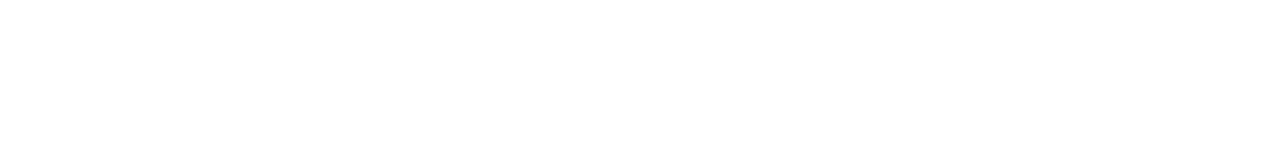
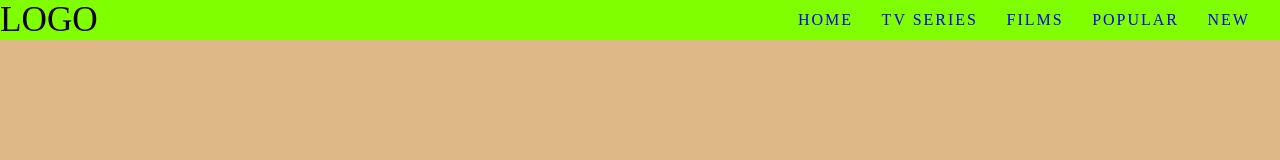
Before and after one commit to HarryValente/Limit-plus, a plain HTML site: page homepage.html in a window 1280 px wide. Shown: the top 160 px of the page. Drawn offline with Linux system fonts and the light colour scheme.

Commit message:
Added a sticky animated nav
Still needs the general styling adding

```diff
--- a/homepage.css
+++ b/homepage.css
@@ -0,0 +1,62 @@
+*{
+    margin: 0;
+    padding: 0;
+    box-sizing: border-box;
+}
+
+body{
+    background: burlywood;
+    min-height: 200vh;
+}
+
+header{
+    position: fixed;
+    top: 0;
+    left: 0;
+    display: flex;
+    justify-content: space-between;
+    align-items: center;
+    width: 100%;
+    background-color: chartreuse;
+    transition: 0.6s ease;
+}
+
+header.sticky{
+    padding: 5px 100px;
+    background: coral;
+}
+
+header .logo{
+    font-size: 2.2em;
+    transition: 0.6s;
+}
+
+header ul{
+    position: relative;
+    display: flex;
+    justify-content: space-between;
+    align-items: center;
+    width: 40%;
+    padding: 0 30px;
+}
+
+header ul li{
+    list-style: none;
+    position: relative;
+}
+
+header ul li a{
+    text-decoration: none;
+    letter-spacing: 2px;
+    font-weight: 500px;
+    transition: 0.6s;
+}
+
+header ul li a:hover{
+    color: #ffffff;
+}
+
+header.sticky .logo,
+header.sticky ul li a{
+    color: #000000;
+}
--- a/homepage.html
+++ b/homepage.html
@@ -0,0 +1,25 @@
+<!DOCTYPE html>
+<html lang="en">
+<head>
+    <meta charset="UTF-8">
+    <meta name="viewport" content="width=device-width, initial-scale=1.0">
+    <meta http-equiv="X-UA-Compatible" content="ie=edge">
+    <link rel="stylesheet" href="homepage.css">
+    <title>LIMIT PLUS</title>
+</head>
+<body>
+
+    <header>
+        <div class="logo">LOGO</div>
+            <ul>
+                <li><a href="#">HOME</a></li>
+                <li><a href="#">TV SERIES</a></li>
+                <li><a href="#">FILMS</a></li>
+                <li><a href="#">POPULAR</a></li>
+                <li><a href="#">NEW</a></li>
+            </ul>
+    </header>
+
+<script src="homepage.js"></script>
+</body>
+</html>
--- a/homepage.js
+++ b/homepage.js
@@ -0,0 +1,5 @@
+let header = document.querySelector('header')
+
+window.addEventListener('scroll',  function() {
+    header.classList.toggle('sticky', window.scrollY > 0)
+})
```
Also changed, not shown: style.css (+1 -19 lines).
